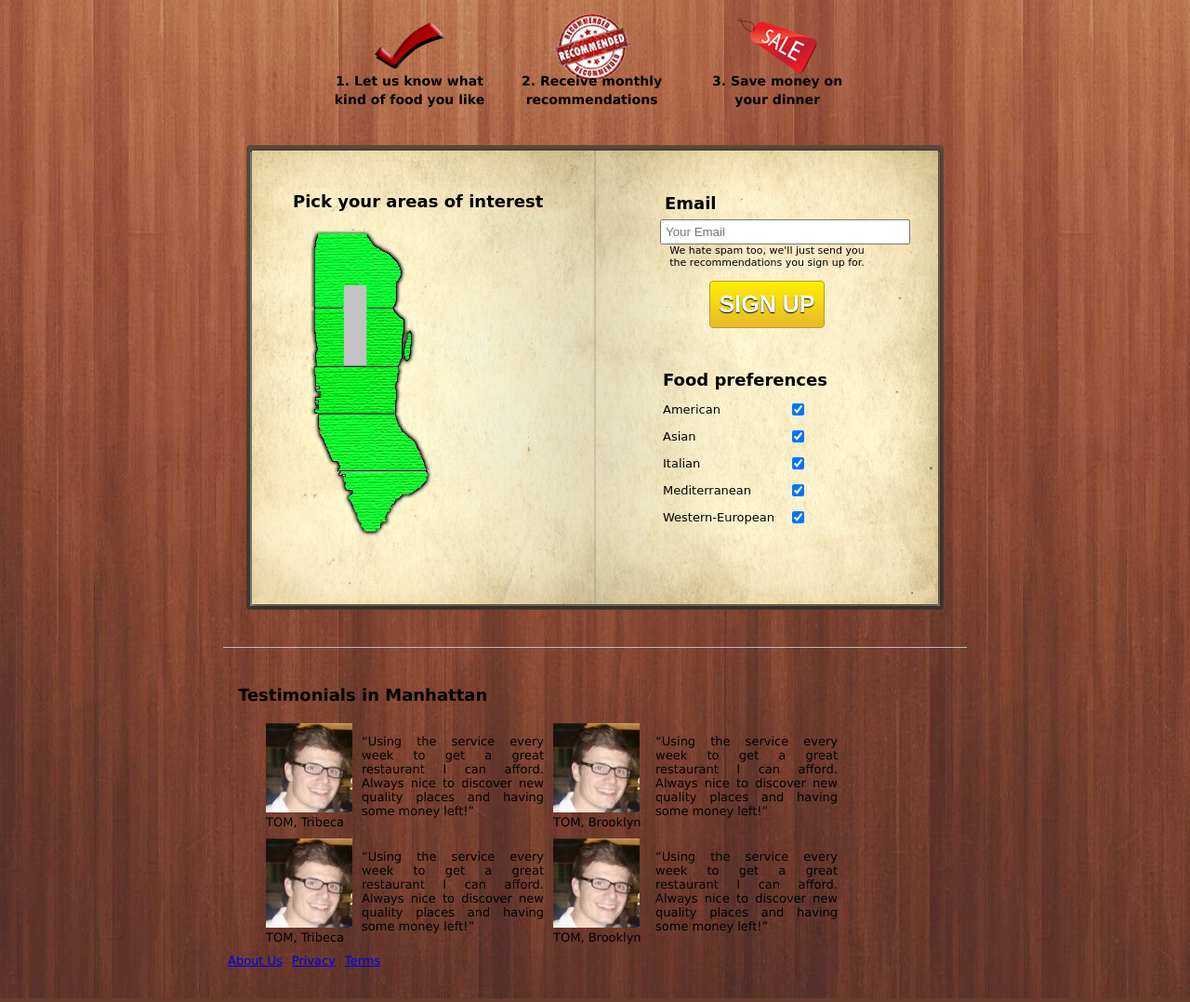
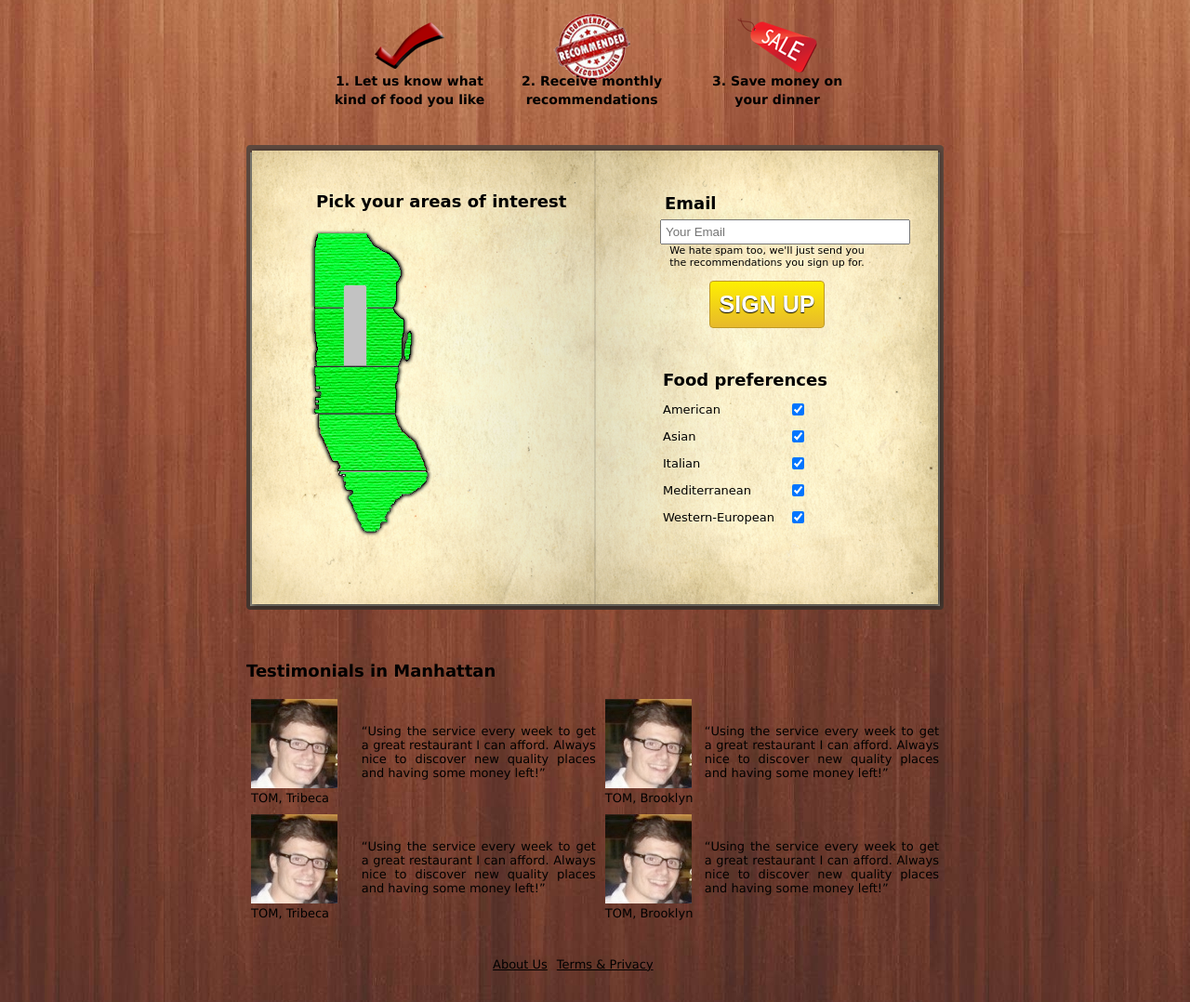
Before and after one commit to Hajfajf/YDD, a Django app: template templates/signup.html in a window 1280 px wide. Shown: the part 172-1250 px from the top of the page at 93% size. Run offline with Django 3.2, Linux system fonts and the light colour scheme; the template is opened without the code that fills it, so the values that code supplies are empty.

Commit message:
modifications for testimonials and bottom menu

```diff
--- a/app.yaml
+++ b/app.yaml
@@ -1,6 +1,6 @@
 application: yourdinnerdeals
 version: 1
-runtime: python27
+runtime: python
 api_version: 1
 threadsafe: false
 
--- a/css/stylesheet.css
+++ b/css/stylesheet.css
@@ -7,6 +7,7 @@ p {
 
 h2 {
 	font-size: 18px;
+  margin-left: 25px;
 }
 
 body {
@@ -83,6 +84,14 @@ input {
   padding: 20px;
   background: url(/images/menu2.png) no-repeat;
   font:13px cursive;
+}
+#bottom{
+  text-align: center;
+  margin-left: 285px;
+  margin-top: 30px;
+  text-decoration:none;
+  color:#FF0000;
+
 }
 
 #explanation {
--- a/main.py
+++ b/main.py
@@ -62,10 +62,6 @@ class AboutUs(webapp.RequestHandler):
     def get(self):
         self.response.out.write(template.render('templates/aboutus.html', {}))
 
-class Privacy(webapp.RequestHandler):
-    def get(self):
-        self.response.out.write(template.render('templates/privacy.html', {}))
-
 class Terms(webapp.RequestHandler):
     def get(self):
         self.response.out.write(template.render('templates/terms.html', {}))
@@ -77,7 +73,6 @@ def main():
         ('/admin', FoodHandler),
         ('/food', AddFood),
         ('/aboutus', AboutUs),
-        ('/privacy', Privacy),
         ('/terms', Terms),
         ('/signup', AddUser)], debug=True)
 
--- a/templates/aboutus.html
+++ b/templates/aboutus.html
@@ -20,11 +20,9 @@ We always look for the best talents. If you want to join YDD write to jobs@yourd
 <div id="bottom">
 <table>
     <tr >
-        <td><a href="aboutus">About Us<a>
+        <td style="color: #C0C0C0;"><a href="aboutus">About Us<a>
         </td>
-        <td><a href="privacy">Privacy</a>
-        </td>
-        <td><a href="terms">Terms</a>
+        <td style="color: #C0C0C0;"><a href="terms">Terms & Privacy</a>
         </td>
     </tr>
 </table>
--- a/templates/signup.html
+++ b/templates/signup.html
@@ -122,43 +122,30 @@ $(function() {
 {% endblock %}
 
 {% block testimonials %}
-<div class="span10 main-content">
-    <div class="content">
-      </div>
-      <div class="row">
-        <div class="span5">
-          <div class="textcontent">
             <h2>Testimonials in Manhattan</h2>
-            <table style="margin-left:25px; border:0; text-align:justify;">
+            <table style="margin-left:25px; border:0; text-align:justify; width:750px;">
                 <tr style="margin-right:10px">
-                    <td width=60><img src="../images/Tom.jpeg" alt="Testimonial Tom" >TOM, Tribeca </td>
-                    <td  style="width=250px; text-align:justify; span:20px; margin:10px;">“Using the service every week to get a great restaurant I can afford. Always nice to discover new quality places and having some money left!”</td>
+                    <td style="width:120px;"><img src="../images/Tom.jpeg" alt="Testimonial Tom" >TOM, Tribeca </td>
+                    <td  style="width:385px; text-align:justify; span:20px; margin:10px;">“Using the service every week to get a great restaurant I can afford. Always nice to discover new quality places and having some money left!”</td>
                     <td width=60><img src="../images/Tom.jpeg" alt="Testimonial Tom">TOM, Brooklyn</td>
-                    <td style="width=250px; text-align:justify; span:20px; margin:10px;">“Using the service every week to get a great restaurant I can afford. Always nice to discover new quality places and having some money left!”</td>
+                    <td style="width=:385px; text-align:justify; span:20px; margin:10px;">“Using the service every week to get a great restaurant I can afford. Always nice to discover new quality places and having some money left!”</td>
                 </tr>
                 <tr style="margin-left:10px">
-                    <td style="margin-left:20px; width:60px;"><img src="../images/Tom.jpeg" alt="Testimonial Tom" >TOM, Tribeca </td>
-                    <td style=" width=250px; text-align:justify; span:20px; margin:10px;" >“Using the service every week to get a great restaurant I can afford. Always nice to discover new quality places and having some money left!”</td>
+                    <td style="margin-left:20px; width:120px;"><img src="../images/Tom.jpeg" alt="Testimonial Tom" >TOM, Tribeca </td>
+                    <td style=" width:385px; text-align:justify; span:20px; margin:10px;" >“Using the service every week to get a great restaurant I can afford. Always nice to discover new quality places and having some money left!”</td>
                     <td width=100><img src="../images/Tom.jpeg" alt="Testimonial Tom">TOM, Brooklyn</td>
-                    <td style="text-align:250px; text-align:justify; span:20px; margin:10px;" >“Using the service every week to get a great restaurant I can afford. Always nice to discover new quality places and having some money left!”</td>
+                    <td style="width:385px; text-align:justify; span:20px; margin:10px;" >“Using the service every week to get a great restaurant I can afford. Always nice to discover new quality places and having some money left!”</td>
                 </tr>
             </table>
-          </div>
-        </div>
-      </div><!-- /row -->
-    </div><!-- /content -->
-
 {% endblock %}
 
 {% block bottommenu %}
 <div id="bottom">
 <table>
     <tr >
-        <td style="color: #C0C0C0;"><a href="aboutus">About Us<a>
+        <td><a style="color:black;" href="aboutus">About Us<a>
         </td>
-        <td style="color: #C0C0C0;"><a href="privacy">Privacy</a>
-        </td>
-        <td style="color: #C0C0C0;"><a href="terms">Terms</a>
+        <td><a style="color:black;" href="terms">Terms & Privacy</a>
         </td>
     </tr>
 </table>
--- a/templates/terms.html
+++ b/templates/terms.html
@@ -14,11 +14,9 @@ You just need an email address to subscribe to YDD
 <div id="bottom">
 <table>
     <tr >
-        <td><a href="aboutus">About Us<a>
+        <td style="color: #C0C0C0;"><a href="aboutus">About Us<a>
         </td>
-        <td><a href="privacy">Privacy</a>
-        </td>
-        <td><a href="terms">Terms</a>
+        <td style="color: #C0C0C0;"><a href="terms">Terms & Privacy</a>
         </td>
     </tr>
 </table>
```
